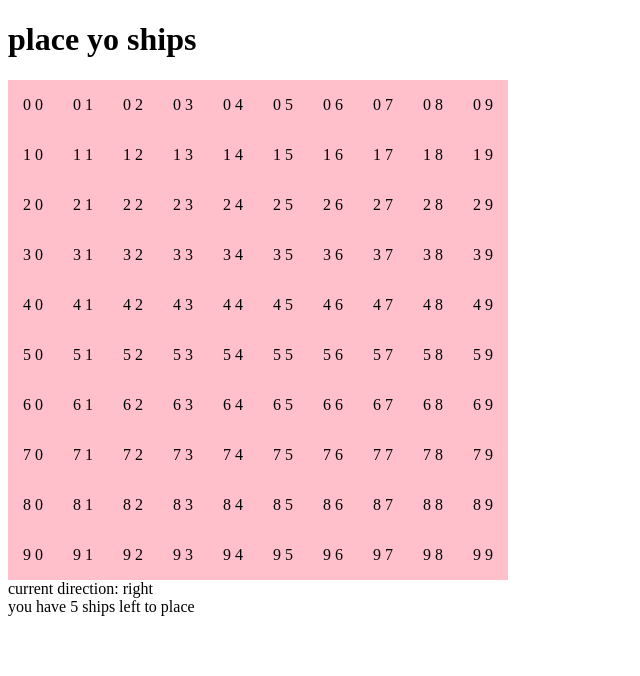
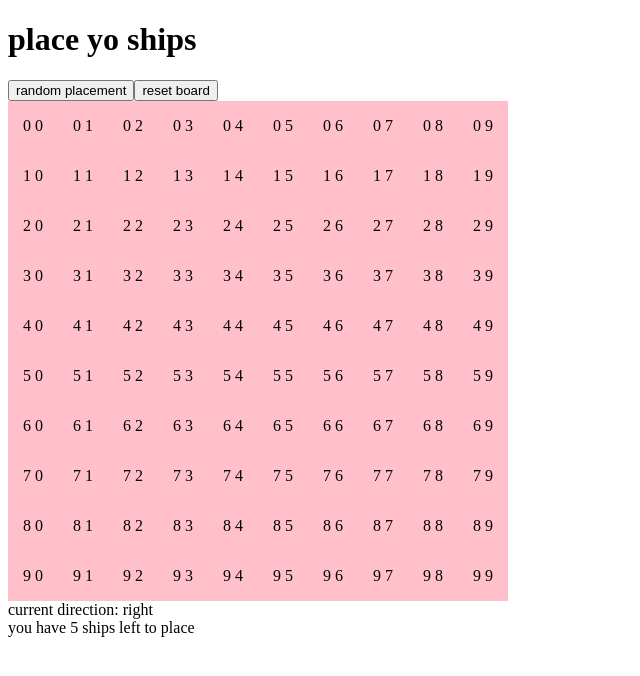
Before and after one commit to rejnowicz281/ship, a Next.js app: page /play in a window 1280 px wide. Shown: the top 676 px of the page, without its empty margins (0-640 px from the left). Built offline with nearby package versions, Linux system fonts and the light colour scheme.

Commit message:
Add buttons to reset board and place ships randomly

```diff
--- a/app/play/components/Play/index.js
+++ b/app/play/components/Play/index.js
@@ -2,8 +2,8 @@
 
 import Board from "@/components/Board";
 import { useState } from "react";
+import generateRandomShips from "../../../../lib/generateRandomShips";
 import css from "./index.module.css";
-import generateRandomShips from "./lib/generateRandomShips";
 
 export default function Play({ playerShips }) {
     const [computerShips, setComputerShips] = useState(generateRandomShips());
--- a/app/play/page.js
+++ b/app/play/page.js
@@ -3,6 +3,7 @@
 import Board from "@/components/Board";
 import generateRandomColor from "@/lib/generateRandomColor";
 import { useEffect, useState } from "react";
+import generateRandomShips from "../../lib/generateRandomShips";
 import Play from "./components/Play";
 
 export default function PlayPage() {
@@ -67,6 +68,8 @@ export default function PlayPage() {
         return (
             <div>
                 <h1>place yo ships</h1>
+                <button onClick={() => setShips(generateRandomShips())}>random placement</button>
+                <button onClick={() => setShips([])}>reset board</button>
                 <Board onCellClick={addShip} ships={ships} showOccupied={true} />
                 {ships.length >= 5 ? (
                     <div>
```
Also changed, not shown: lib/generateRandomShips.js (renamed from app/play/components/Play/lib/generateRandomShips.js).
